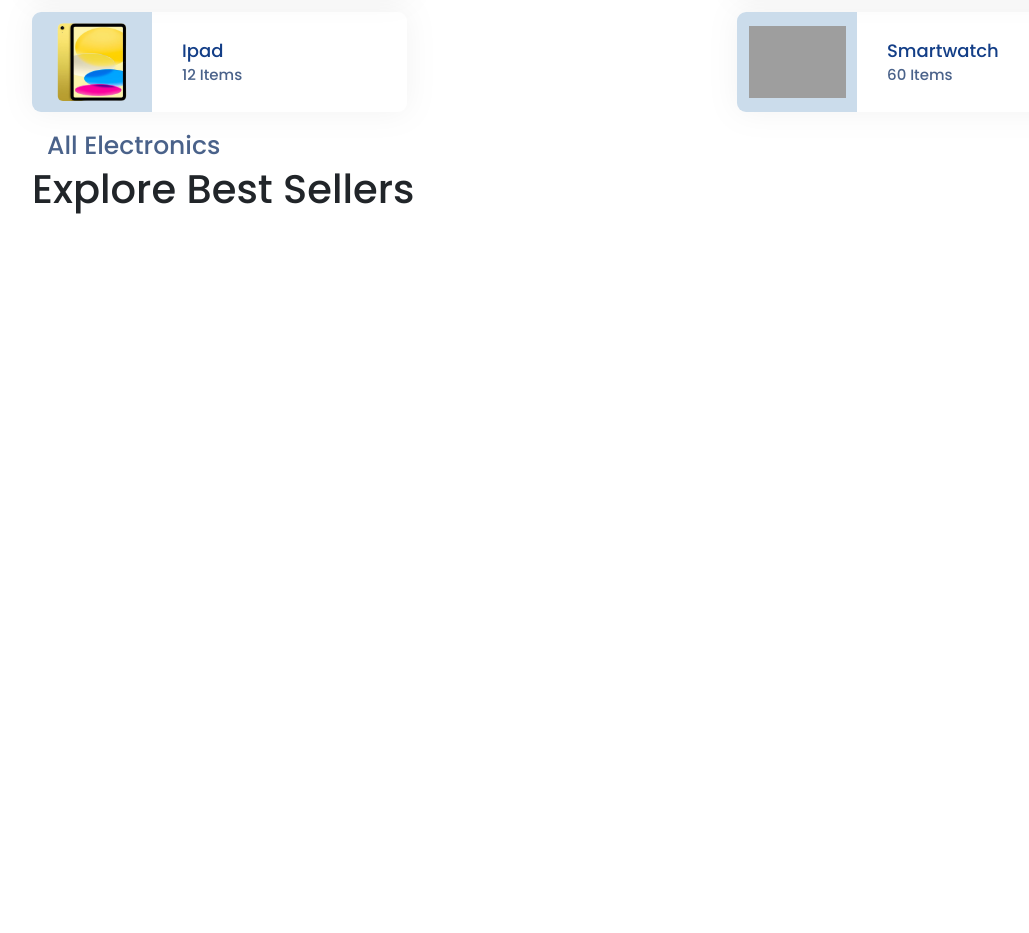
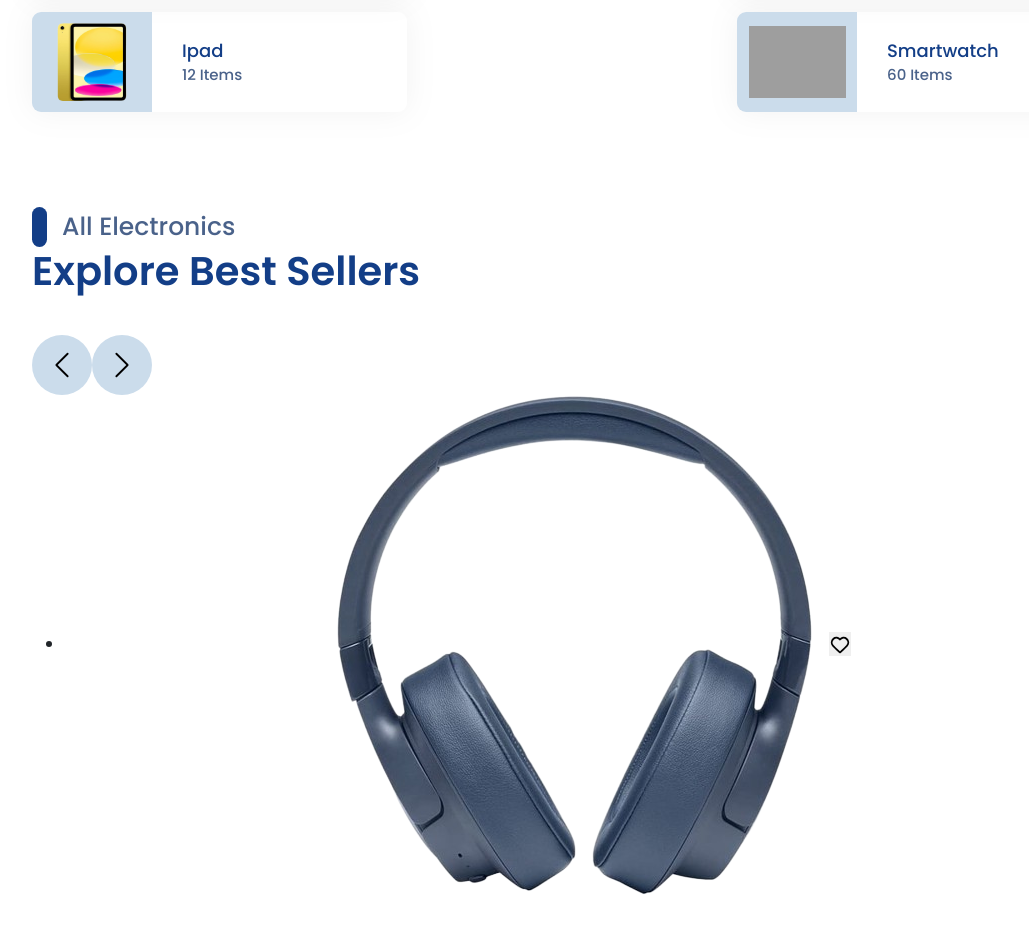
Before and after one commit to iannxxzz/Electronics-Website, a plain HTML site: page index.html in a window 1280 px wide. Shown: the part 1128-2061 px from the top of the page, without its empty margins (68-1097 px from the left). Before the commit the page ends 1449 px from the top, so only its background shows below. Drawn offline with nearby package versions, Linux system fonts and the light colour scheme; grey boxes are pictures that could not be loaded.

Commit message:
2nd batch

```diff
--- a/index.html
+++ b/index.html
@@ -164,7 +164,37 @@
                   </div>
                   <h1>Explore Best Sellers</h1>
                 </div>
+                  <div class="slideshow-buttons-container" data-slideshow="all">
+                    <button class="slideshow-button prev-btn">
+                      <svg xmlns="http://www.w3.org/2000/svg" width="30px" height="30px" fill="currentColor" class="bi bi-chevron-left" viewBox="0 0 16 16">
+                        <path fill-rule="evenodd" d="M11.354 1.646a.5.5 0 0 1 0 .708L5.707 8l5.647 5.646a.5.5 0 0 1-.708.708l-6-6a.5.5 0 0 1 0-.708l6-6a.5.5 0 0 1 .708 0"/>
+                      </svg>
+                    </button>
+                    <button class="slideshow-button next-btn">
+                      <svg xmlns="http://www.w3.org/2000/svg" width="30px" height="30px" fill="currentColor" class="bi bi-chevron-right" viewBox="0 0 16 16">
+                        <path fill-rule="evenodd" d="M4.646 1.646a.5.5 0 0 1 .708 0l6 6a.5.5 0 0 1 0 .708l-6 6a.5.5 0 0 1-.708-.708L10.293 8 4.646 2.354a.5.5 0 0 1 0-.708"/>
+                      </svg>
+                    </button>
+                  </div>
               </div>
+
+              <div class="product-card-container">
+                <ul>
+                  <li class="product-card">
+                    <div class="product-image-container">
+                      <img src="Images/eLife Images/product page/headphone collection/01.png" alt="Headphone">
+                      <button class="add-to-fav-btn">
+                        <svg viewBox="0 0 24 24" width="22px" height="22px" fill="none" xmlns="http://www.w3.org/2000/svg"><g id="SVGRepo_bgCarrier" stroke-width="0"></g><g id="SVGRepo_tracerCarrier" stroke-linecap="round" stroke-linejoin="round"></g><g id="SVGRepo_iconCarrier"> <path fill-rule="evenodd" clip-rule="evenodd" d="M12 6.00019C10.2006 3.90317 7.19377 3.2551 4.93923 5.17534C2.68468 7.09558 2.36727 10.3061 4.13778 12.5772C5.60984 14.4654 10.0648 18.4479 11.5249 19.7369C11.6882 19.8811 11.7699 19.9532 11.8652 19.9815C11.9483 20.0062 12.0393 20.0062 12.1225 19.9815C12.2178 19.9532 12.2994 19.8811 12.4628 19.7369C13.9229 18.4479 18.3778 14.4654 19.8499 12.5772C21.6204 10.3061 21.3417 7.07538 19.0484 5.17534C16.7551 3.2753 13.7994 3.90317 12 6.00019Z" stroke="#000000" stroke-width="2" stroke-linecap="round" stroke-linejoin="round"></path> </g></svg>
+                      </button>
+                    </div>
+
+                    <div class="product-text-container">
+
+                    </div>
+                  </li>
+                </ul>
+              </div>
+
             </div>
       </div>
 </body>
--- a/style.css
+++ b/style.css
@@ -260,3 +260,41 @@
   font-size: 15px;
 
 }
+/* PRODUCT SLIDESHOW SECTION */
+.product-section{
+  text-align: center;
+  margin-top: 80px;
+}
+.product-section-top-containe{
+  display: flex;
+  flex-direction: row;
+  justify-content: space-between;
+  place-items: center;
+}
+.section-category-container{
+  display: block;
+}
+.section-category-type{
+  display: flex;
+  place-items: center;
+}
+.section-category-container h1{
+  color: #133E87;
+  font-size: 40px;
+  font-weight: 600;
+  text-align: left;
+  margin-bottom: 40px;
+}
+.slideshow-buttons-container{
+  display: flex;
+  flex-direction: row;
+}
+.slideshow-button {
+  background-color: #CBDCEB;
+  border-radius: 50%;
+  width: 60px;
+  height: 60px;
+  display: flex;
+  justify-content: center;
+  place-items: center;
+}
```
